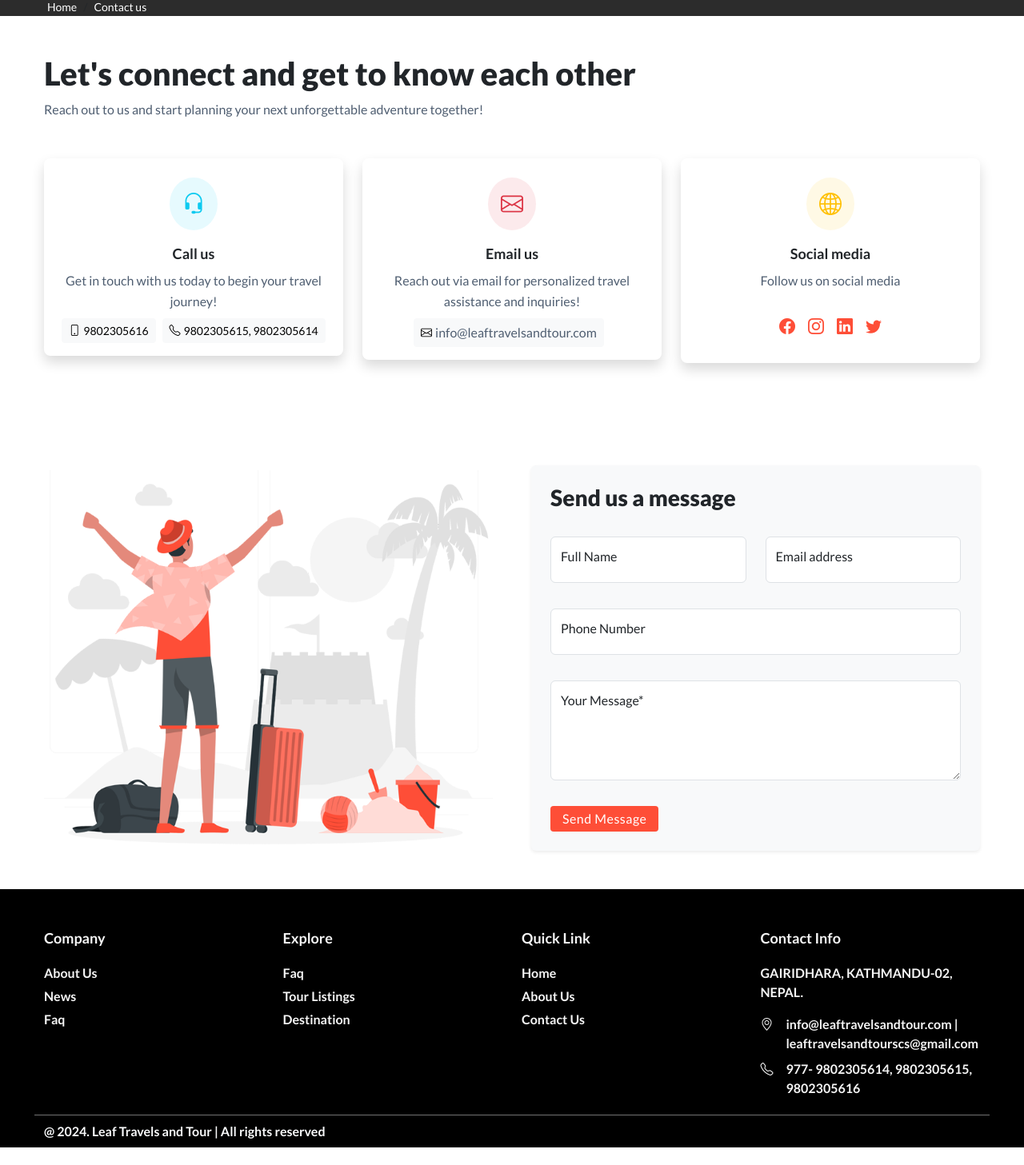
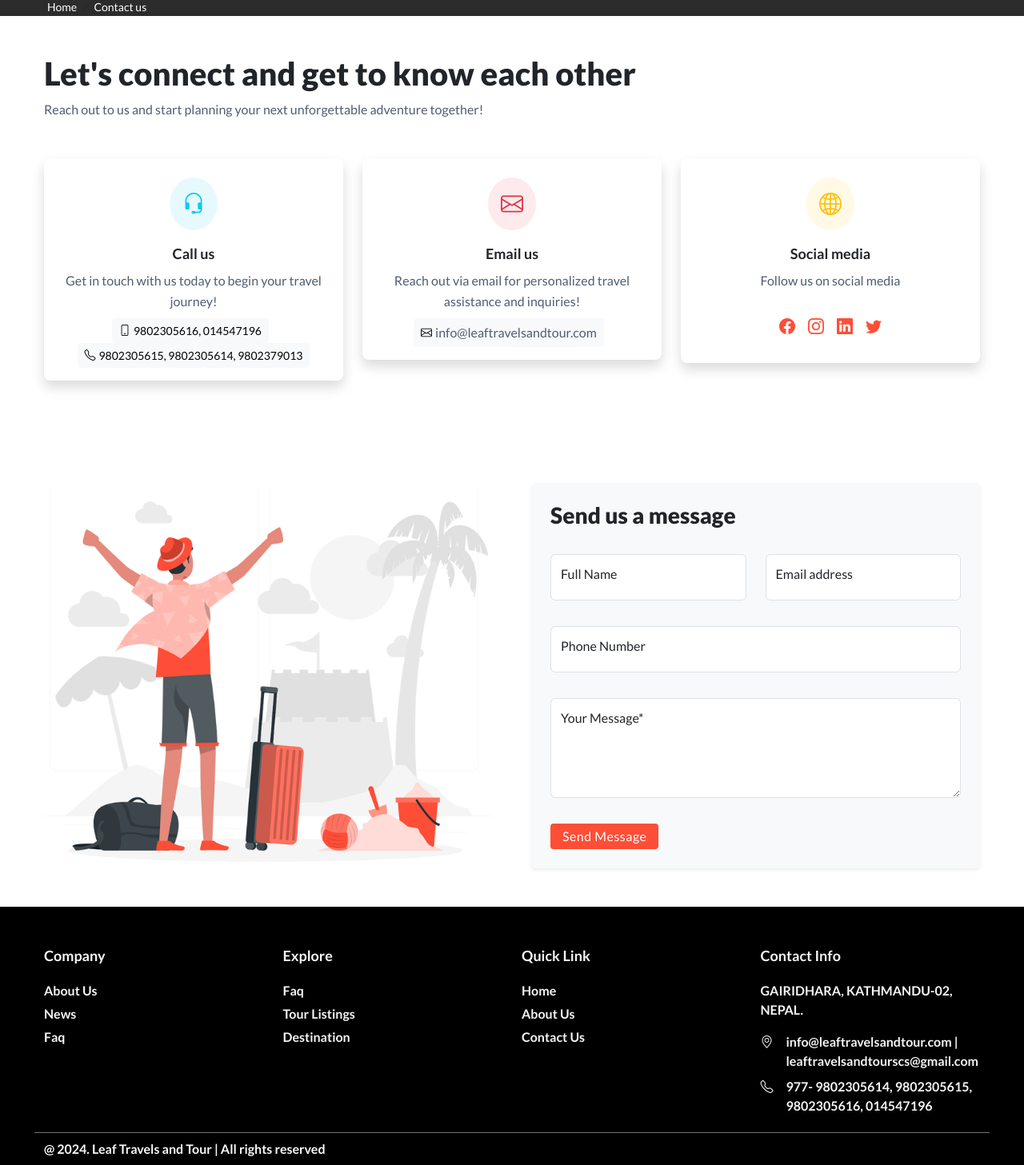
Before and after one commit to tmgnisc/LeafTravelsandTours, a React (Create React App) app: page /contact-us in a window 1280 px wide. Shown: the part 267-1724 px from the top of the page at 80% size. Before the commit the page ends 1702 px from the top, so only its background shows below. Built offline with nearby package versions, Linux system fonts and the light colour scheme.

Commit message:
number added

```diff
--- a/src/components/Common/Footer/Footer.jsx
+++ b/src/components/Common/Footer/Footer.jsx
@@ -88,7 +88,7 @@ const Footer = () => {
               </div>
               <div className="d-flex align-items-top ">
                 <i className="bi bi-telephone me-3"></i>
-                <a target="_blank" href="tel:9876543210" className="d-block">977- 9802305614, 9802305615, 9802305616</a>
+                <a target="_blank" href="tel:9876543210" className="d-block">977- 9802305614, 9802305615, 9802305616, 014547196</a>
               </div>
             </Col>
           </Row>
--- a/src/pages/Contact/Contact.jsx
+++ b/src/pages/Contact/Contact.jsx
@@ -59,11 +59,11 @@ const Contact = () => {
                   <div className=" d-block justify-content-between">
                     <a type="button" className="btn btn-light me-2 btn-sm">
                       <i className="bi bi-phone me-1"></i>
-                      9802305616
+                      9802305616, 014547196
                     </a>
                     <a type="button" className="btn btn-light btn-sm">
                       <i className="bi bi-telephone me-1"></i>
-                      9802305615, 9802305614
+                      9802305615, 9802305614, 9802379013
                     </a>
                   </div>
                 </Card.Body>
```
